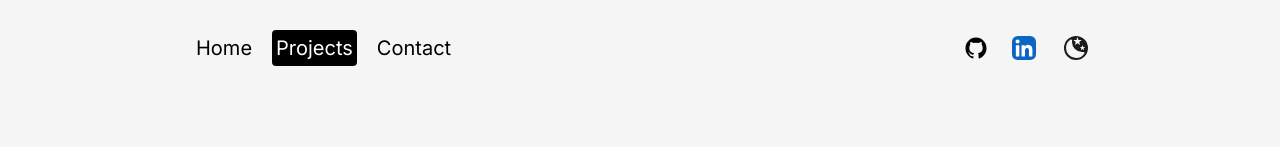
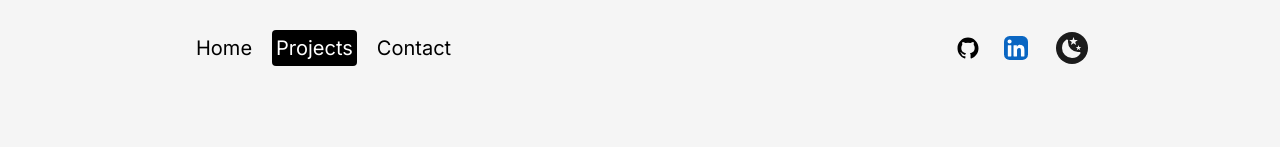
Before and after one commit to MaorSaadia/MyPortfolio, a Next.js app: page /projects in a window 1280 px wide. Shown: the top 147 px of the page. Built offline with nearby package versions, Linux system fonts and the light colour scheme.

Commit message:
update the navbar icon to be more respnsive

```diff
--- a/src/app/components/NavBar.jsx
+++ b/src/app/components/NavBar.jsx
@@ -3,7 +3,6 @@
 import { useState } from "react";
 import { motion } from "framer-motion";
 import { LinkedInIcon, GithubIcon, MoonIcon, SunIcon } from "./Icons";
-import Image from "next/image";
 import Link from "next/link";
 
 import NavLink from "./NavLink";
@@ -115,7 +114,7 @@ const NavBar = () => {
         </nav>
         <button
           onClick={() => setMode(mode === "light" ? "dark" : "light")}
-          className={`justify-center rounded-full
+          className={`justify-center rounded-full p-1
           ${mode === "light" ? "bg-dark text-light" : "bg-light text-dark"}
           `}
         >
--- a/src/app/components/RecentProjects.jsx
+++ b/src/app/components/RecentProjects.jsx
@@ -10,7 +10,7 @@ import { projects } from "../data";
 const RecentProjects = () => {
   return (
     <>
-      <div className="flex flex-wrap items-center justify-center p-16 xxs:gap-y-60 sm:gap-y-10 gap-x-20 xs:mt-32 sm:mt-4">
+      <div className="flex flex-wrap items-center justify-center p-16 xs:gap-y-64 sm:gap-y-10 gap-x-20 xs:mt-32 sm:mt-4">
         {projects.map((item) => (
           <div
             className="sm:h-[41rem] h-[32rem] lg:min-h-[32.5rem] flex items-center justify-center sm:w-[570px] w-[80vw]"
--- a/tailwind.config.js
+++ b/tailwind.config.js
@@ -14,8 +14,7 @@ module.exports = {
       //     "conic-gradient(from 180deg at 50% 50%, var(--tw-gradient-stops))",
       // },
       screens: {
-        xs: "540px", // min-width
-        xxs: "340px", // min-width
+        xs: "340px", // min-width
         // xxs: { max: "640px" },
       },
       colors: {
```
